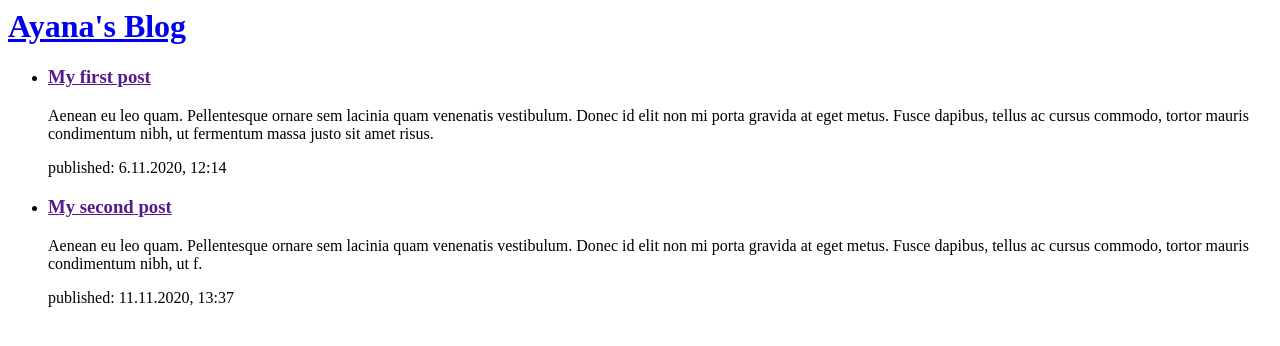
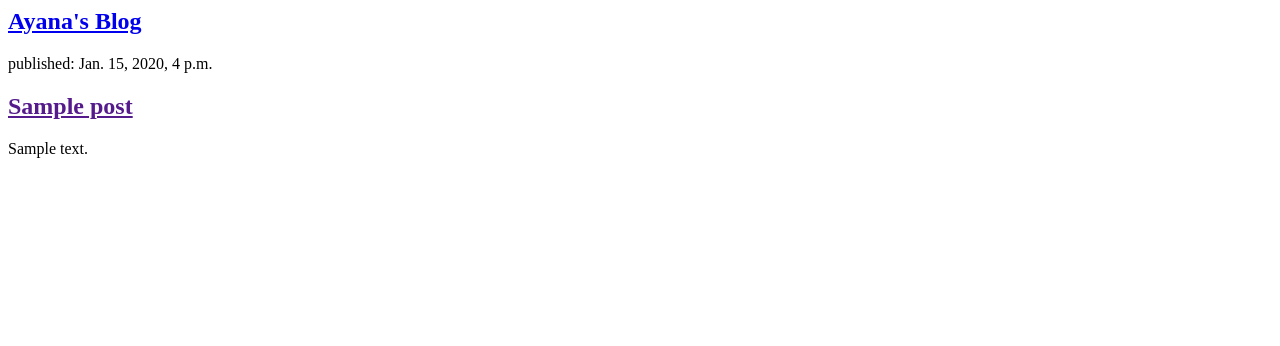
Before and after one commit to AyanaAnarbekova/my-first-blog, a Django app: page / in a window 1280 px wide. Shown: the top 346 px of the page. Run offline with Django 3.2, Linux system fonts and the light colour scheme; tables that the repository leaves empty hold one stand-in row (values such as "Sample post").

Commit message:
Modified templates to display posts from database.

```diff
--- a/blog/templates/blog/post_list.html
+++ b/blog/templates/blog/post_list.html
@@ -4,23 +4,16 @@
     </head>
     <body>
         <div>
-            <h1><a href="/">Ayana's Blog</a></h1>
+            <h2><a href="/">Ayana's Blog</a></h2>
         </div>
-        <ul>
-            <li>
         <div>
-            <h3><a href="">My first post</a></h3>
-            <p>Aenean eu leo quam. Pellentesque ornare sem lacinia quam venenatis vestibulum. Donec id elit non mi porta gravida at eget metus. Fusce dapibus, tellus ac cursus commodo, tortor mauris condimentum nibh, ut fermentum massa justo sit amet risus.</p>
-            <p>published: 6.11.2020, 12:14</p>
+            {% for post in posts %}
+                <div>
+                    <p>published: {{ post.published_date }}</p>
+                    <h2><a href="">{{ post.title }}</a></h2>
+                    <p>{{ post.text|linebreaksbr }}</p>
+                </div>
+            {% endfor %}
         </div>
-            </li>
-            <li>
-        <div>
-            <h3><a href="">My second post</a></h3>
-            <p>Aenean eu leo quam. Pellentesque ornare sem lacinia quam venenatis vestibulum. Donec id elit non mi porta gravida at eget metus. Fusce dapibus, tellus ac cursus commodo, tortor mauris condimentum nibh, ut f.</p>
-            <p>published: 11.11.2020, 13:37</p>
-        </div>
-            </li>
-        </ul>
     </body>
 </html>
--- a/blog/views.py
+++ b/blog/views.py
@@ -1,4 +1,7 @@
 from django.shortcuts import render
+from .models import Post
+from django.utils import timezone
 
 def post_list(request):
-    return render(request, 'blog/post_list.html', {})
+    posts = Post.objects.filter(published_date__lte=timezone.now()).order_by('published_date')
+    return render(request, 'blog/post_list.html', {'posts':posts})
```
